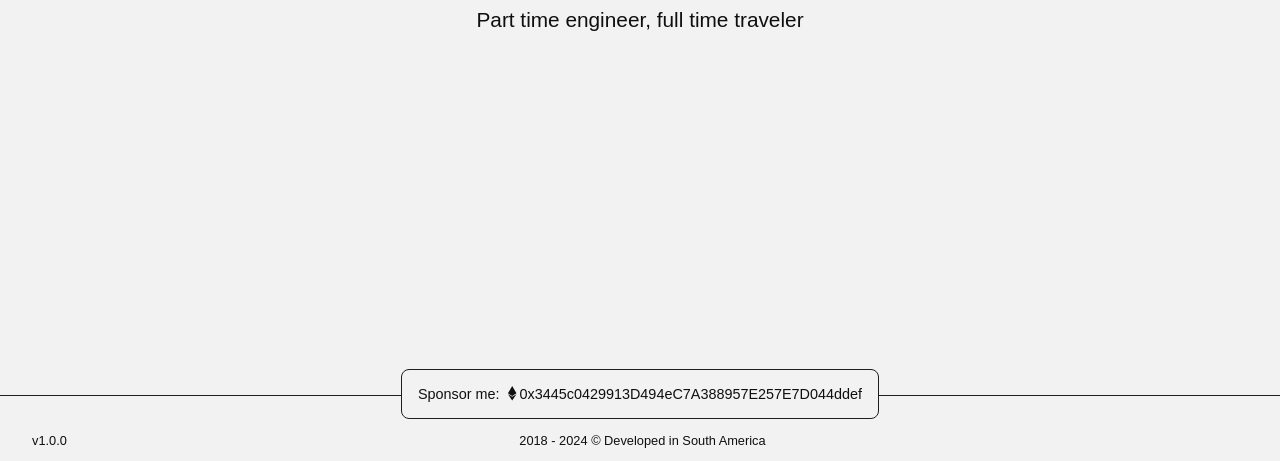
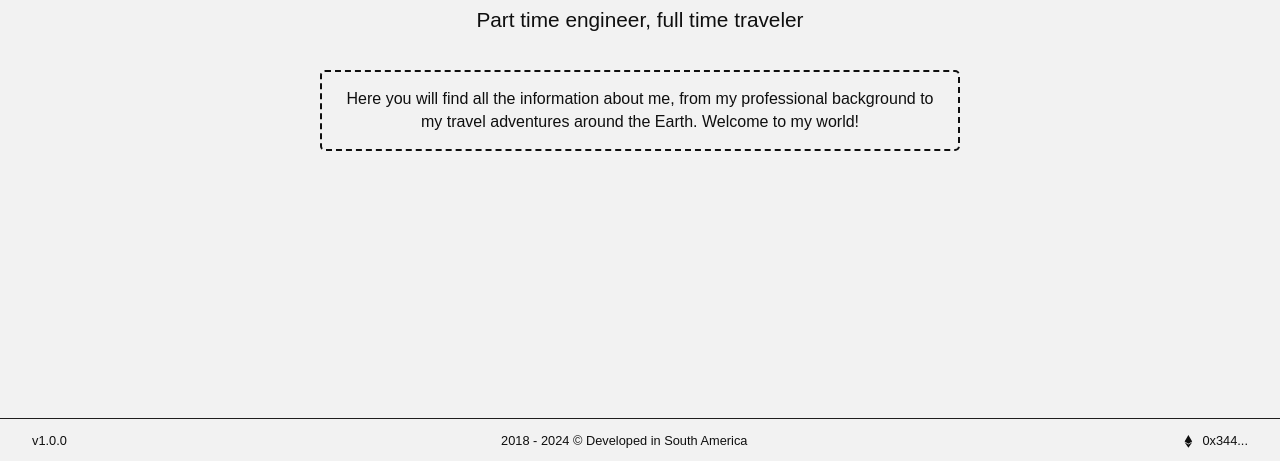
Before and after one commit to lancaluis/website, a React (Vite) app: page / in a window 1280 px wide. Shown: the part 336-797 px from the top of the page. Built offline with nearby package versions, Linux system fonts and the light colour scheme.

Commit message:
chore: adding translations

```diff
--- a/src/components/Footer/index.jsx
+++ b/src/components/Footer/index.jsx
@@ -10,24 +10,13 @@ export const Footer = () => {
 
   return (
     <div className="footer-container">
-      <div className="footer-container-cripto">
-        <button
-          className="footer-container-cripto-button"
-          onClick={() => {
-            navigator.clipboard.writeText(CRIPTO_ADDRESS);
-          }}
-        >
-          Sponsor me:&nbsp;
-          <span style={{ display: "flex", alignItems: "flex-start" }}>
-            <FaEthereum className="footer-container-cripto-icon" />{" "}
-            {CRIPTO_ADDRESS}
-          </span>
-        </button>
-      </div>
       <div className="footer-container-content">
         {!sm ? <p>v{packageJson.version}</p> : null}
         <p>2018 - 2024 &copy; Developed in South America</p>
-        {!sm ? <span style={{ width: "30px" }}></span> : null}
+        {!sm ? <div style={{ display: 'flex', alignItems: 'center', gap: '0.5rem' }} onClick={() => {
+          navigator.clipboard.writeText(CRIPTO_ADDRESS);
+        }} ><FaEthereum className="footer-container-cripto-icon" />
+          0x344...</div> : null}
       </div>
     </div>
   );
--- a/src/components/Footer/style.css
+++ b/src/components/Footer/style.css
@@ -11,54 +11,7 @@
   font-size: 0.8rem;
 }
 
-.footer-container-cripto {
-  display: flex;
-  flex-direction: column;
-  align-items: center;
-  gap: 1rem;
-  margin-top: -1.7rem;
-}
-
-.footer-container-cripto-button {
-  display: flex;
-  align-items: center;
-  width: fit-content;
-  gap: 0.1rem;
-  background: var(--background);
-  color: var(--text-primary);
-  padding: 1rem;
-  border-radius: 8px;
-  font-size: 0.9rem;
-  border: 1px solid var(--border);
-}
-
-.footer-container-cripto-button:hover {
-  cursor: pointer;
-}
-
-.footer-container-cripto-icon:hover {
-  -webkit-transform: rotate(360deg);
-  -moz-transform: rotate(360deg);
-  -ms-transform: rotate(360deg);
-  -o-transform: rotate(360deg);
-  transform: rotate(360deg);
-  transition: 1s ease-in-out;
-}
-
 @media only screen and (max-width: 768px) {
-  .footer-container-cripto-button {
-    display: flex;
-    flex-direction: column;
-    align-items: center;
-    gap: 0.5rem;
-    font-size: 0.7rem;
-    color: var(--text-primary);
-  }
-
-  .footer-container-cripto {
-    margin-top: -2.4rem;
-  }
-
   .footer-container-content {
     justify-content: center;
   }
--- a/src/components/Layout/style.css
+++ b/src/components/Layout/style.css
@@ -1,5 +1,4 @@
 .container {
-  width: 100vw;
   height: 100vh;
   display: flex;
   flex-direction: column;
--- a/src/i18n/locales/en.json
+++ b/src/i18n/locales/en.json
@@ -3,5 +3,12 @@
     "HOME": "home",
     "TIMELINE": "work xp",
     "BLOG": "articles"
+  },
+  "PAGES": {
+    "HOME": {
+      "TITLE": "Hey! I'm Luís 👋",
+      "SUBTITLE": "Part time engineer, full time traveler",
+      "INTRO": "Here you will find all the information about me, from my professional background to my travel adventures around the Earth. Welcome to my world!"
+    }
   }
 }
--- a/src/i18n/locales/es.json
+++ b/src/i18n/locales/es.json
@@ -3,5 +3,12 @@
     "HOME": "início",
     "TIMELINE": "experiencia",
     "BLOG": "artículos"
+  },
+  "PAGES": {
+    "HOME": {
+      "TITLE": "Hola! Soy Luís 👋",
+      "SUBTITLE": "Mitad Ingeniero, mitad viajante",
+      "INTRO": "Aquí encontrarás toda la información sobre mí, desde mi trayectoria profesional hasta mis aventuras alrededor de la Tierra. Bienvenido a mi mundo!"
+    }
   }
 }
--- a/src/i18n/locales/pt.json
+++ b/src/i18n/locales/pt.json
@@ -3,5 +3,12 @@
     "HOME": "início",
     "TIMELINE": "carreira",
     "BLOG": "artigos"
+  },
+  "PAGES": {
+    "HOME": {
+      "TITLE": "Olá! Sou o Luís 👋",
+      "SUBTITLE": "Metade engenheiro, metade viajante",
+      "INTRO": "Aqui você encontrará todas as informações sobre mim, desde minha carreira até minhas aventuras ao redor da Terra. Bem-vindo ao meu mundo!"
+    }
   }
 }
--- a/src/pages/Home/index.jsx
+++ b/src/pages/Home/index.jsx
@@ -1,12 +1,15 @@
+import { useTranslation } from 'react-i18next';
 import user from '../../assets/luislanca.png'
 import './style.css'
 
 export const Home = () => {
+  const { t } = useTranslation();
   return (
     <div class='user-section'>
       <img src={user} alt="Luís Lança" />
-      <h1>Hey! I'm Luís 👋</h1>
-      <h3>Part time engineer, full time traveler</h3>
+      <h1>{t("PAGES.HOME.TITLE")}</h1>
+      <h3>{t("PAGES.HOME.SUBTITLE")}</h3>
+      <p>{t("PAGES.HOME.INTRO")}</p>
     </div>
   );
 };
--- a/src/pages/Home/style.css
+++ b/src/pages/Home/style.css
@@ -24,11 +24,22 @@
 .user-section h1 {
   font-size: 2rem;
   font-weight: bold;
-  margin: 2rem 0 1rem;
+  margin: 2rem 0 1rem 0;
 }
 
 .user-section h3 {
   font-size: 1.3rem;
+}
+
+.user-section p {
+  margin-top: 2.5rem;
+  margin-bottom: 4rem;
+  max-width: 60%;
+  text-align: center;
+  line-height: 1.4;
+  padding: 1rem;
+  border-radius: 5px;
+  border: 2px dashed var(--text-primary);
 }
 
 .title {
@@ -53,4 +64,7 @@
   .user-section h3 {
     font-size: 1rem;
   }
+  .user-section p {
+    max-width: 80%;
+  }
 }
```
Also changed, not shown: src/components/CVButton/index.jsx (deleted, +0 -7 lines), src/components/CVButton/style.css (deleted, +0 -50 lines).
